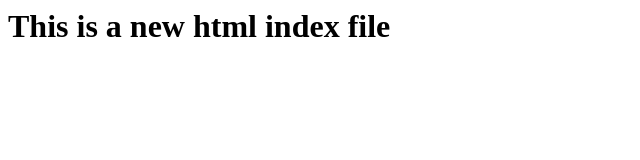
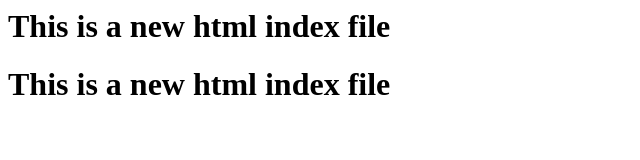
Before and after one commit to harridge/hello-world, a plain HTML site: page index.html in a window 1280 px wide. Shown: the whole page, without its empty margins (0-640 px from the left). Drawn offline with Linux system fonts and the light colour scheme.

Commit message:
Update index.html

```diff
--- a/index.html
+++ b/index.html
@@ -3,5 +3,6 @@
   </head>
   <body>
     <h1>This is a new html index file</h1>
+    <h1>This is a new html index file</h1>
   </body>
 </html?
```
